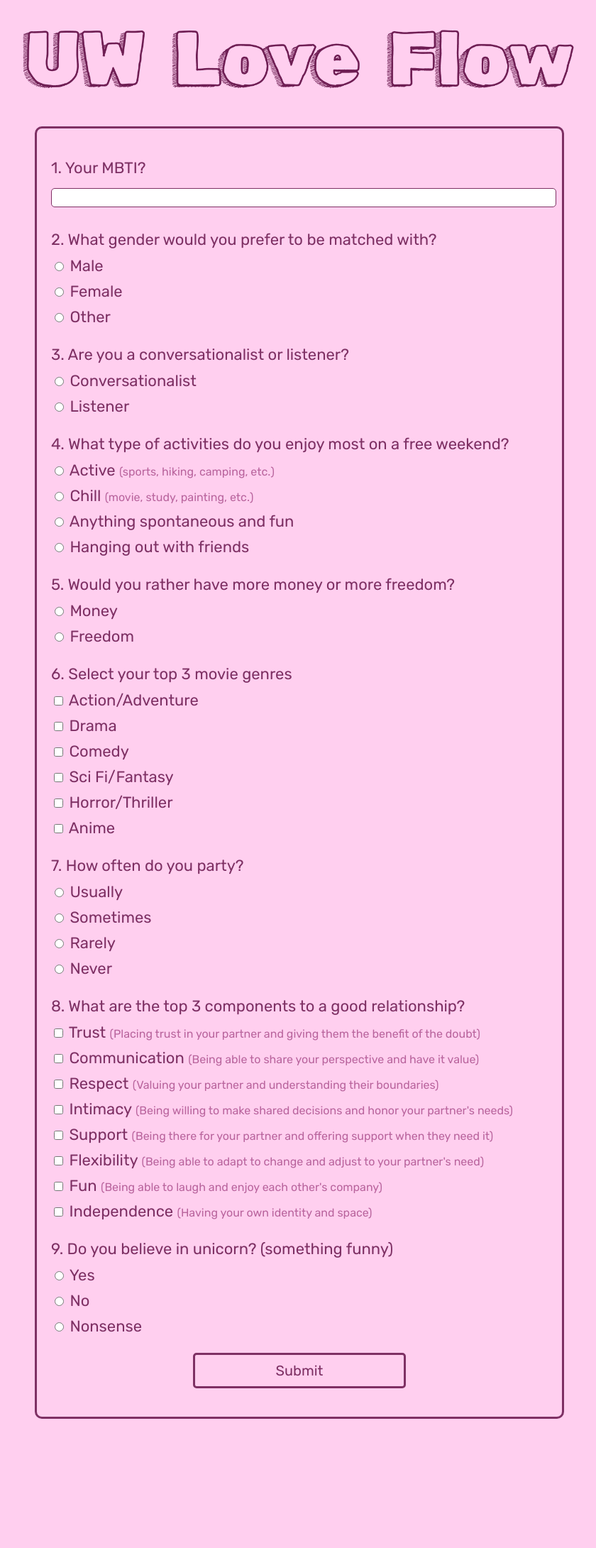
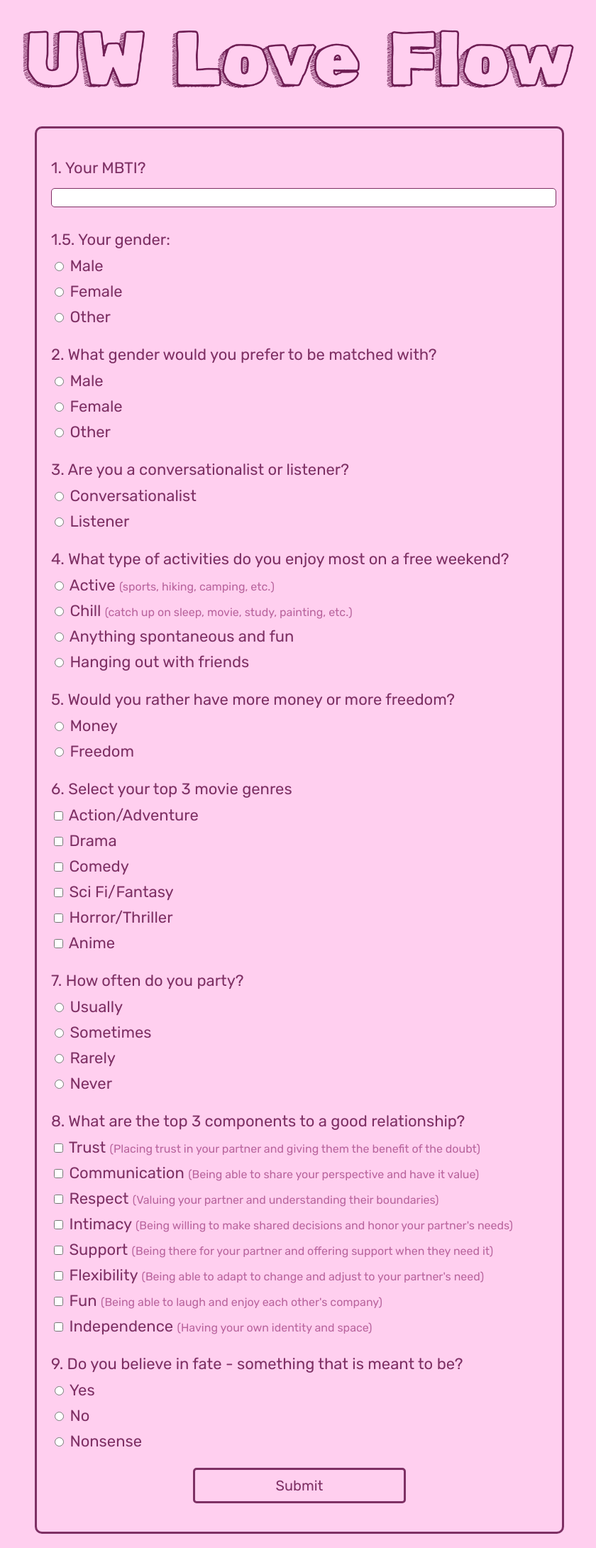
Before and after one commit to quynhan-tr/uw-love-flow, a Flask app: page /friendship-quiz in a window 1280 px wide. Shown: the whole page at 71% size, without its empty margins (218-1058 px from the left). Before the commit the page ends 1999 px from the top, so only its background shows below. Run offline with Flask 3, Linux system fonts and the light colour scheme.

Commit message:
question update

```diff
--- a/templates/friendship-quiz.html
+++ b/templates/friendship-quiz.html
@@ -17,6 +17,17 @@
           <p>1. Your MBTI?</p>
           <input type="text" name="mbti" maxlength="4" required>
         </div>
+        <!-- Question 1.5 -->
+        <div>
+          <p>1.5. Your gender:</p>
+          <label><input type="radio" name="gender" value="Male" onclick="hideOtherInput()"> Male</label>
+          <label><input type="radio" name="gender" value="Female" onclick="hideOtherInput()"> Female</label>
+          <label>
+            <input type="radio" name="gender" value="Other" onclick="showOtherInput()"> Other
+            <input type="text" id="other-gender-self" name="other-gender-self-input" style="display: none; width: 200px; margin-left: 10px;">
+          </label>
+        </div>
+
         <!-- Question 2 -->
         <div>
           <p>2. What gender would you prefer to be matched with?</p>
@@ -50,7 +61,7 @@
         <div>
           <p>4. What type of activities do you enjoy most on a free weekend?</p>
           <label><input type="radio" name="weekend-activity" value="Active"> Active <span style="font-size: 16px; color: #b9649d;">(sports, hiking, camping, etc.)</span></label>
-          <label><input type="radio" name="weekend-activity" value="Chill"> Chill <span style="font-size: 16px; color: #b9649d;">(movie, study, painting, etc.)</span></label>
+          <label><input type="radio" name="weekend-activity" value="Chill"> Chill <span style="font-size: 16px; color: #b9649d;">(catch up on sleep, movie, study, painting, etc.)</span></label>
           <label><input type="radio" name="weekend-activity" value="Spontaneous"> Anything spontaneous and fun</label>
           <label><input type="radio" name="weekend-activity" value="Friends"> Hanging out with friends</label>
         </div>
@@ -97,7 +108,7 @@
 
         <!-- Question 9 -->
         <div>
-          <p>9. Do you believe in unicorn? (something funny)</p>
+          <p>9. Do you believe in fate - something that is meant to be?</p>
           <label><input type="radio" name="unicorn" value="Yes"> Yes</label>
           <label><input type="radio" name="unicorn" value="No"> No</label>
           <label><input type="radio" name="unicorn" value="Nonsense"> Nonsense</label>
```
Also changed, not shown: cook.py (added).
